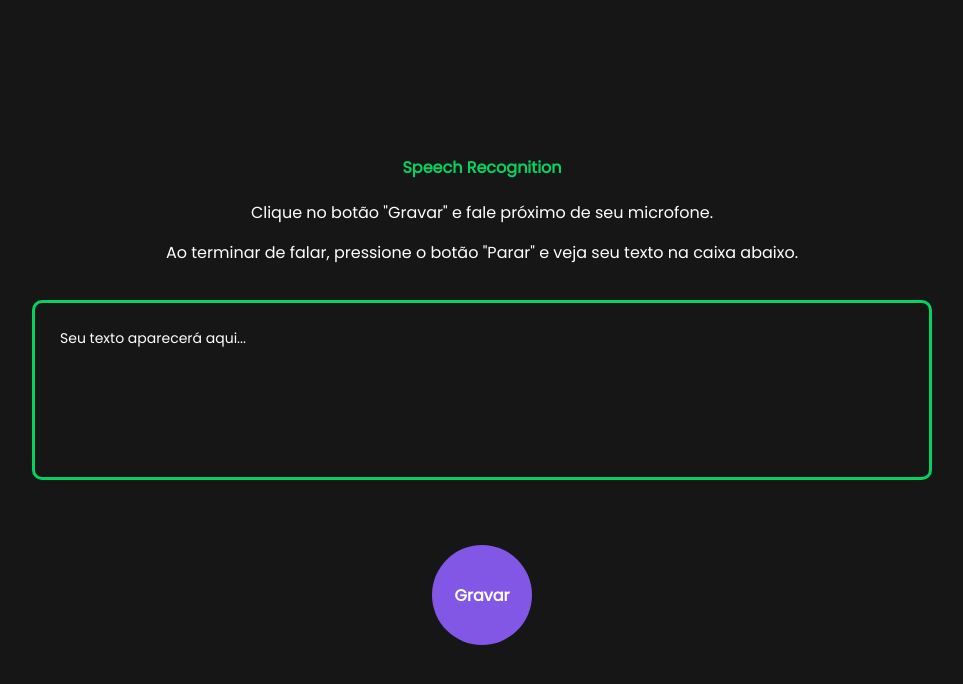
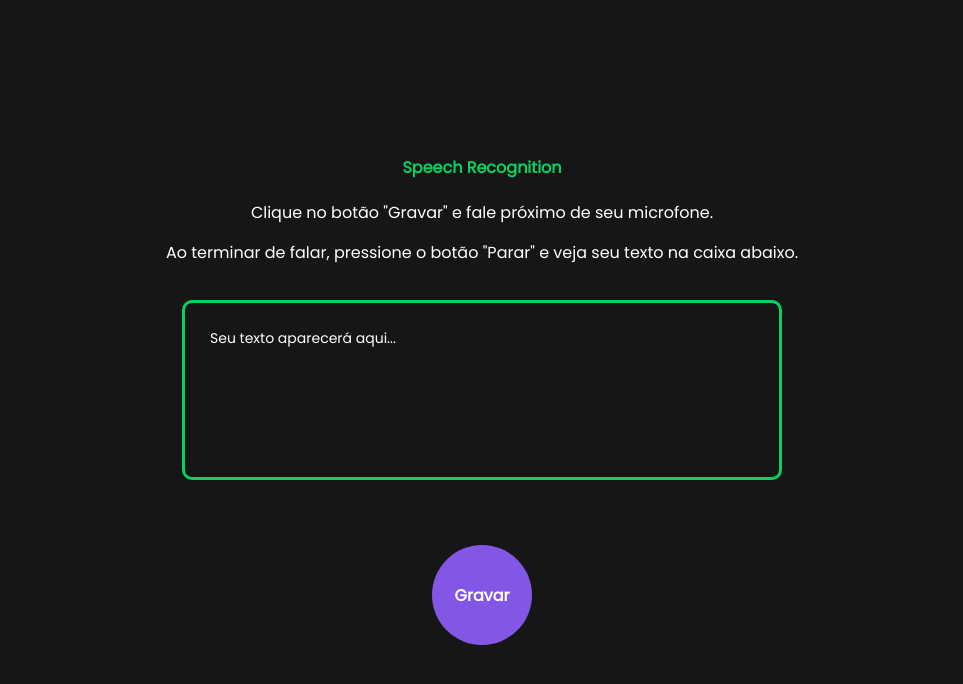
Before and after one commit to victorguirra/speech_recognition, a plain HTML site: page index.html in a window 1280 px wide. Shown: the whole page, without its empty margins (158-1121 px from the left). Drawn offline with Linux system fonts and the light colour scheme.

Commit message:
update box size

```diff
--- a/styles.css
+++ b/styles.css
@@ -32,7 +32,7 @@
 }
 
 .container .box-text {
-    width: min(90%, 900px);
+    width: min(90%, 600px);
     height:180px;
 
     padding:25px;
```
